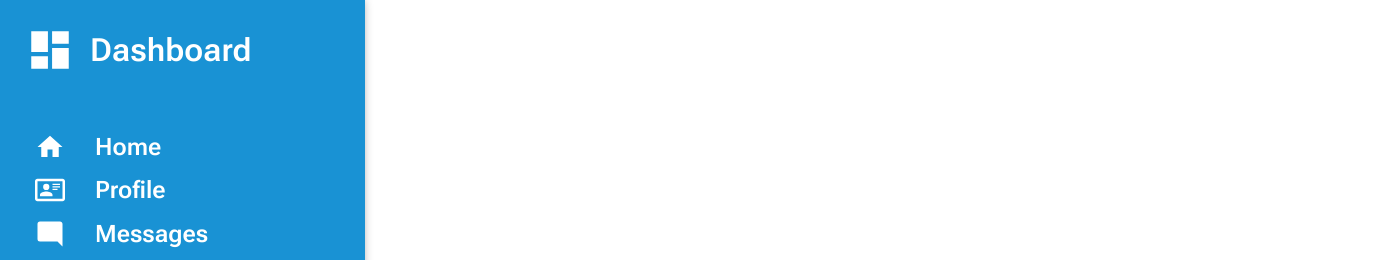
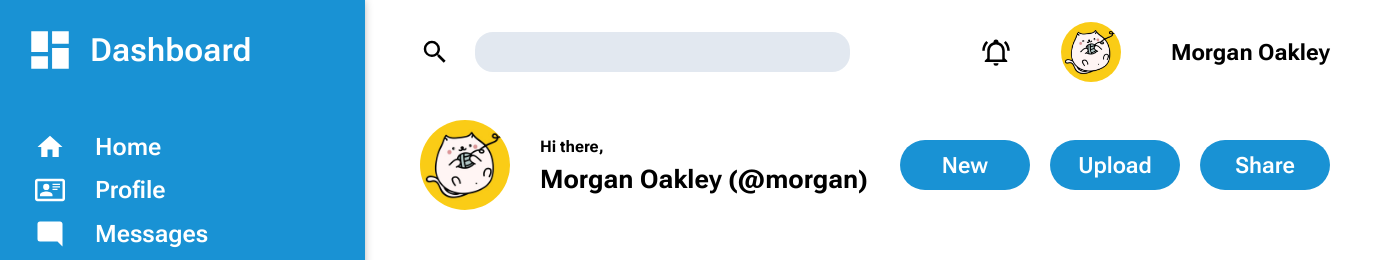
Before and after one commit to AshRossel/admin-dashboard, a plain HTML site: page index.html in a window 1280 px wide. Shown: the top 260 px of the page, 1385 px wide, since content can reach past the window. Drawn offline with Linux system fonts and the light colour scheme.

Commit message:
Add header content

```diff
--- a/index.html
+++ b/index.html
@@ -10,7 +10,46 @@
 
 <body>
     <div class="container">
-        <div class="container-contents | header"></div>
+        <div class="container-contents | header">
+            <div class="header-container">
+                <div class="header-contents | header-top">
+                    <div class="header-top-left">
+                        <form class="header-form" action="#" method="get">
+                            <label for="search">
+                                <img
+                                    src="images/search.svg"
+                                    alt="A small magnifying glass"
+                                    width="30px">
+                            </label>
+                            <input type="text" id="search" name="search">
+                        </form>
+                    </div>
+                    <div class="header-top-right">
+                        <img
+                            src="./images/bell.svg"
+                            alt="A small bell image"
+                            width="30px"
+                        >
+                        <div class="perfil-image"></div>
+                        <h3 class="perfil-name">Morgan Oakley</h3>
+                    </div>
+                </div>
+                <div class="header-contents | header-bottom">
+                    <div class="header-bottom-left">
+                        <div class="perfil-image-bigger"></div>
+                        <div class="welcome">
+                            <p class="welcoming">Hi there,</p>
+                            <p class="user-name">Morgan Oakley (@morgan)</p>
+                        </div>
+                    </div>
+                    <div class="header-bottom-right">
+                        <button class="buttons new-button">New</button>
+                        <button class="buttons upload-button">Upload</button>
+                        <button class="buttons share-button">Share</button>
+                    </div>
+                </div>
+            </div>
+        </div>
         <div class="container-contents | sidebar">
             <div class="sidebar-container">
                 <div class="sidebar-contents | sidebar-title">
--- a/styles.css
+++ b/styles.css
@@ -29,6 +29,7 @@ ul {
     grid-row: 1 / 3;
     background-color: #1992D4;
     box-shadow: -3px 0 10px gray;
+    z-index: 1;
 }
 
 .sidebar-container {
@@ -67,3 +68,110 @@ ul {
     font-weight: 600;
     font-size: 2rem;
 }
+
+.header-container {
+    height: 100%;
+    padding: 20px 55px;
+    display: grid;
+    grid-template-rows: 1fr 2fr;
+}
+
+.header-container [class^="header"] {
+    display: flex;
+}
+
+.header-top {
+    gap: 120px;
+}
+
+.header-top-left, form {
+    align-items: center;
+    height: 100%;
+    gap: 25px;
+    flex: 1;
+}
+
+.header-top-right {
+    width: 360px;
+    display: flex;
+    align-items: center;
+    justify-content: end;
+    gap: 50px;
+}
+
+.perfil-image {
+    width: 60px;
+    height: 60px;
+    border-radius: 50% / 50%;
+    background-image: url("./images/cat.jpg");
+    background-position: center;
+    background-size: 300%;
+}
+
+.perfil-name {
+    font-size: 1.4rem;
+}
+
+input[type="text"] {
+    appearance: none;
+    font-size: 100%;
+    background-color: #E2E8F0;
+    border-radius: 18px;
+    height: 40px;
+    border: none;
+    flex: 1;
+    max-width: 800px;
+}
+
+label[for="search"] {
+    height: 30px;
+}
+
+.header-bottom {
+    align-items: end;
+}
+
+.header-bottom-left {
+    width: 480px;
+    gap: 30px;
+    align-items: center;
+}
+
+.header-bottom-right {
+    flex: 1;
+    height: 90px;
+    align-items: center;
+    justify-content: end;
+    gap: 20px;
+}
+
+.perfil-image-bigger {
+    width: 90px;
+    height: 90px;
+    border-radius: 50% / 50%;
+    background-image: url("./images/cat.jpg");
+    background-position: center;
+    background-size: 300%;
+}
+
+.user-name {
+    font-size: 1.6rem;
+    font-weight: 700;
+    margin-top: 8px;
+}
+
+.welcoming {
+    font-weight: 800;
+}
+
+.buttons {
+    height: 50px;
+    width: 130px;
+    appearance: none;
+    border: none;
+    border-radius: 26px;
+    background-color: #1992D4;
+    font-size: 1.4rem;
+    font-weight: 600;
+    color: white;
+}
```
Also changed, not shown: images/bell.svg (added), images/cat.jpg (added), images/search.svg (added).
